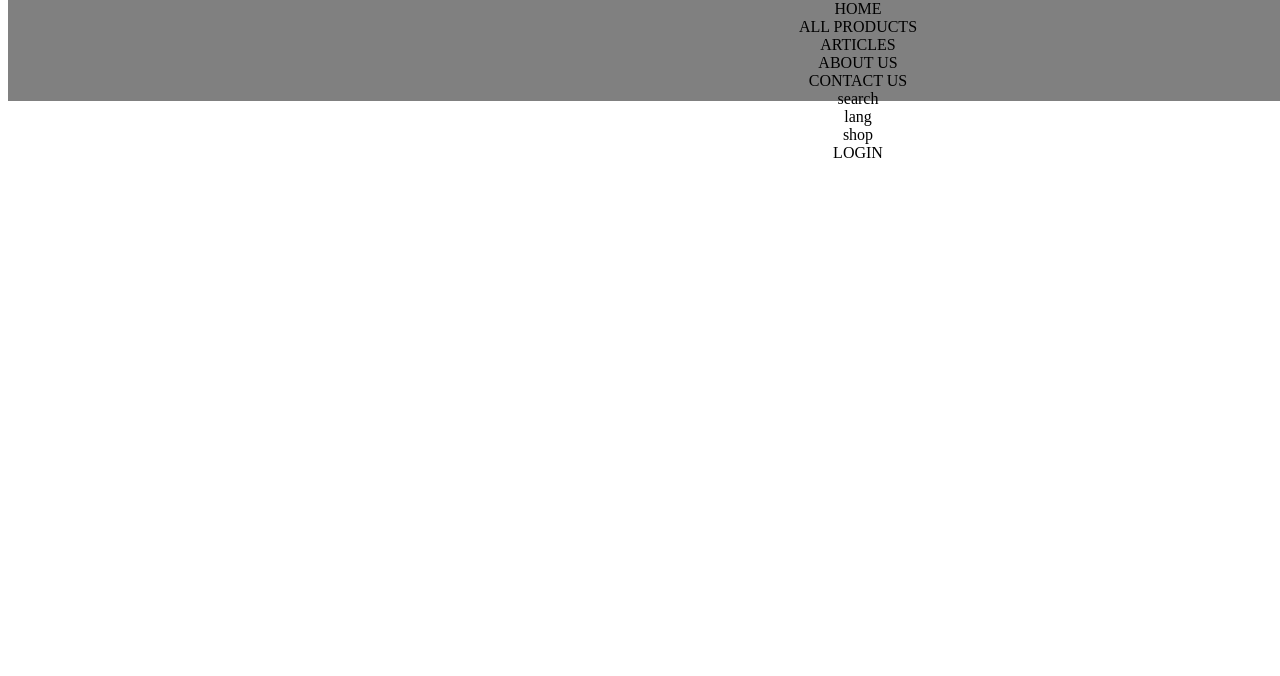
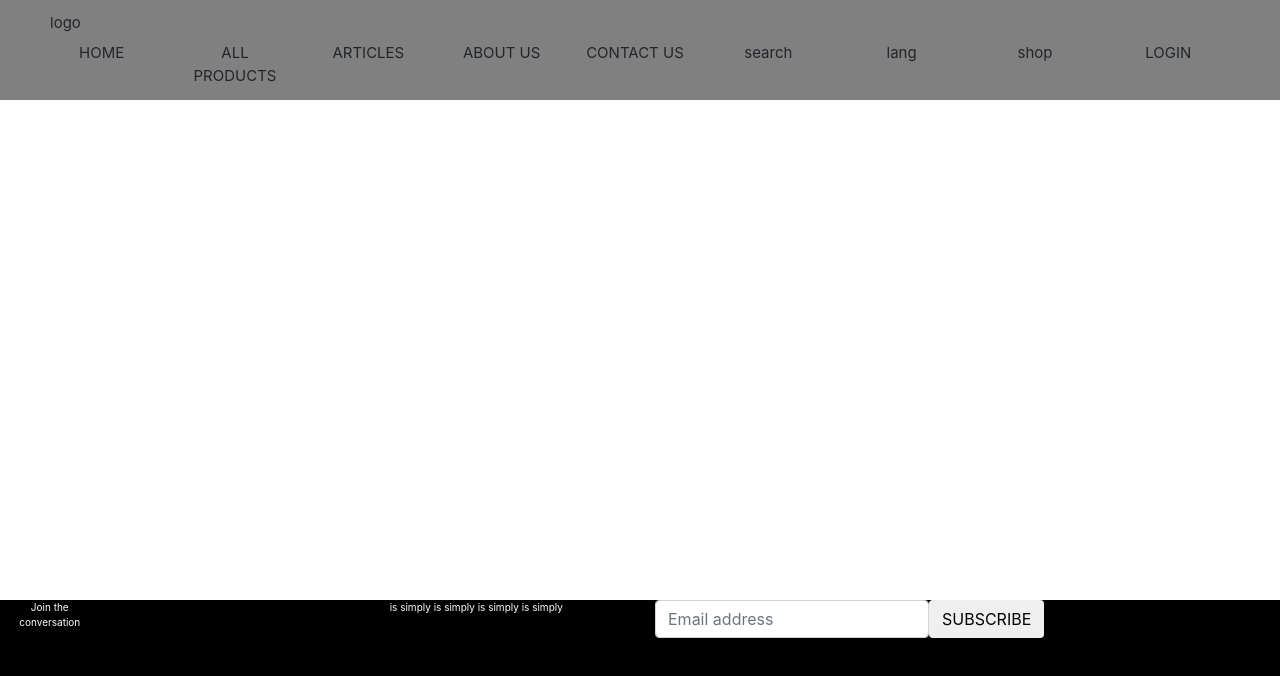
Before and after one commit to ProIceZa/choiceCheckerDemo, an Angular app in the folder frontend/: page / in a window 1280 px wide. Shown: the top 676 px of the page. Built offline with nearby package versions, Linux system fonts and the light colour scheme.

Commit message:
create footer

```diff
--- a/frontend/angular.json
+++ b/frontend/angular.json
@@ -27,9 +27,14 @@
               "src/assets"
             ],
             "styles": [
+              "node_modules/bootstrap/dist/css/bootstrap.min.css",
               "src/styles.scss"
             ],
-            "scripts": []
+            "scripts": [
+              "node_modules/jquery/dist/jquery.min.js",
+              "node_modules/popper.js/dist/popper.min.js",
+              "node_modules/bootstrap/dist/js/bootstrap.min.js"
+            ]
           },
           "configurations": {
             "production": {
--- a/frontend/package.json
+++ b/frontend/package.json
@@ -21,9 +21,11 @@
     "@angular/platform-browser-dynamic": "^6.0.3",
     "@angular/router": "^6.0.3",
     "@ng-bootstrap/ng-bootstrap": "^2.2.0",
-    "bootstrap": "^4.1.2",
+    "bootstrap": "^4.0.0-beta",
     "core-js": "^2.5.4",
     "jquery": "^3.3.1",
+    "ngx-bootstrap": "^3.0.1",
+    "popper.js": "^1.14.3",
     "rxjs": "^6.0.0",
     "zone.js": "^0.8.26"
   },
--- a/frontend/src/app/app.component.html
+++ b/frontend/src/app/app.component.html
@@ -1,4 +1,4 @@
 <!--The content below is only a placeholder and can be replaced.-->
 <div style="text-align:center">
-  <app-navbar></app-navbar>
+  <app-home></app-home>
 </div>
--- a/frontend/src/app/app.module.ts
+++ b/frontend/src/app/app.module.ts
@@ -16,7 +16,7 @@ import {NgbModule} from '@ng-bootstrap/ng-bootstrap';
   ],
   imports: [
     BrowserModule,
-    NgbModule.forRoot()
+    NgbModule
   ],
   providers: [],
   bootstrap: [AppComponent]
--- a/frontend/src/app/footer/footer.component.html
+++ b/frontend/src/app/footer/footer.component.html
@@ -1,3 +1,57 @@
-<p>
-  footer works!
-</p>
+<div class="footer">
+  <div class="row">
+    <div class="col-3">
+      <div class="row">
+        <div class="col">Join the conversation</div>
+        <div class="col">
+          <a class="fb-ic">
+            <i class="fa fa-facebook fa-lg white-text mr-4"> </i>
+          </a>
+          <!-- Google +-->
+          <a class="gplus-ic">
+            <i class="fa fa-google-plus fa-lg white-text mr-4"> </i>
+          </a>
+          <!-- Twitter -->
+          <a class="tw-ic">
+            <i class="fa fa-twitter fa-lg white-text mr-4"> </i>
+          </a>
+          <!-- Youtube -->
+          <a class="youtube-ic">
+            <i class="fa fa-youtube fa-lg white-text mr-4"> </i>
+          </a>
+          <!--Instagram-->
+          <a class="ins-ic">
+            <i class="fa fa-instagram fa-lg white-text mr-4"> </i>
+          </a>
+          <!--Pinterest-->
+          <a class="pin-ic">
+            <i class="fa fa-pinterest fa-lg white-text"> </i>
+          </a>
+          <!--Tumblr -->
+          <a class="tumblr-ic">
+            <i class="fa fa-tumblr fa-lg white-text mr-4"> </i>
+          </a>
+          <!--Vine -->
+          <a class="vine-ic">
+            <i class="fa fa-vine fa-lg white-text mr-4"> </i>
+          </a>
+        </div>
+      </div>
+    </div>
+    <div class="col-6">
+      <div class="row">
+        <div class="col">
+          <p>is simply is simply is simply is simply</p>
+        </div>
+        <div class="col">
+          <form class="form-inline">
+            <div class="form-group">
+              <input type="text" class="form-control" placeholder="Email address" aria-label="Your email">
+              <button class="btn btn-subs" type="button">SUBSCRIBE</button>
+            </div>
+          </form>
+        </div>
+      </div>
+    </div>
+  </div>
+</div>
--- a/frontend/src/app/footer/footer.component.scss
+++ b/frontend/src/app/footer/footer.component.scss
@@ -0,0 +1,11 @@
+.footer {
+  position: fixed;
+  left: 0;
+  bottom: 0;
+  width: 100%;
+  background-color: black;
+  color: white;
+  text-align: center;
+  font-size: 10px;
+  height: 200px;
+}
--- a/frontend/src/app/home/home.component.html
+++ b/frontend/src/app/home/home.component.html
@@ -1,3 +1,2 @@
-<p>
-  home works!
-</p>
+<app-navbar></app-navbar>
+<app-footer></app-footer>
--- a/frontend/src/app/navbar/navbar.component.html
+++ b/frontend/src/app/navbar/navbar.component.html
@@ -1,5 +1,6 @@
 <div>Logo</div>
 <div class="navbar">
+  <div>logo</div>
   <div class="row">
     <!--<ul class="nav navbar-nav">-->
       <!--<li>-->
--- a/frontend/src/app/navbar/navbar.component.scss
+++ b/frontend/src/app/navbar/navbar.component.scss
@@ -7,8 +7,9 @@
   top: 0;
   z-index: 2;
   width: 100%;
+  font-size: 15px;
   @media (min-width: 992px) {
-    padding-left: 210px;
+    padding-left: 50px;
     padding-right: 30px;
   }
   @media (max-width: 991px) {
```
Also changed, not shown: 1 other file (tests, documents, lock files or other folders).
